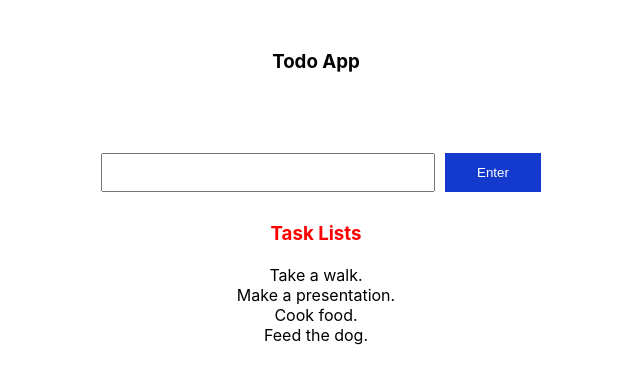
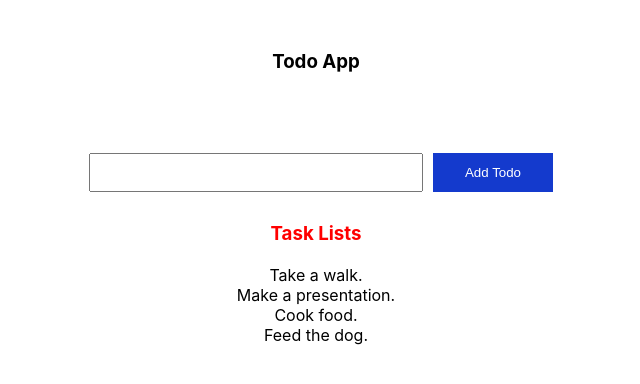
Before and after one commit to dealbisac/first-project-b, a React (Create React App) app: page / in a window 1280 px wide. Shown: the top 384 px of the page, without its empty margins (324-964 px from the left). Built offline with nearby package versions, Linux system fonts and the light colour scheme.

Commit message:
set Input field

```diff
--- a/src/components/Todo.jsx
+++ b/src/components/Todo.jsx
@@ -1,7 +1,22 @@
-import React from 'react'
+import React, { useState } from 'react'
 import './Todo.css'
 
 const Todo = () => {
+    const [input, setInput] = useState('');
+    const [todos, setTodos] = useState([
+        'Take a walk.',
+        'Make a presentation.',
+        'Cook food.',
+        'Feed the dog.'
+    ]);
+
+    console.log(input)
+
+    function handleSubmit(){
+        setTodos(input)
+        console.log(setTodos(input))
+    }
+
     return (
         <div className='todo'>
             <div className="todo-logo">
@@ -10,18 +25,30 @@ const Todo = () => {
 
             <div className="todo-form">
                 <form>
-                <input type="text" className="task" name="task" />
-                <input type="button" className="button" name="button" value="Enter" />
+                    <input
+                        type="text"
+                        className="task"
+                        name="input"
+                        value={input}
+                        onChange={ e => setInput(e.target.value)}
+                    />
+                    <input
+                        type="submit"
+                        className="button"
+                        name="button"
+                        value="Add Todo"
+                        onSubmit={handleSubmit}
+                    />
                 </form>
             </div>
 
             <div className="todo-lists">
                 <h3>Task Lists</h3>
                 <ul>
-                <li>Take a walk.</li>
-                <li>Make a presentation.</li>
-                <li>Cook food.</li>
-                <li>Feed the dog.</li>
+                    {todos.map((todo) => (
+                        <li>{todo}</li>
+                    ))
+                    }
                 </ul>
             </div>
         </div>
```
Lines whose indentation alone changed are shown as unchanged.
